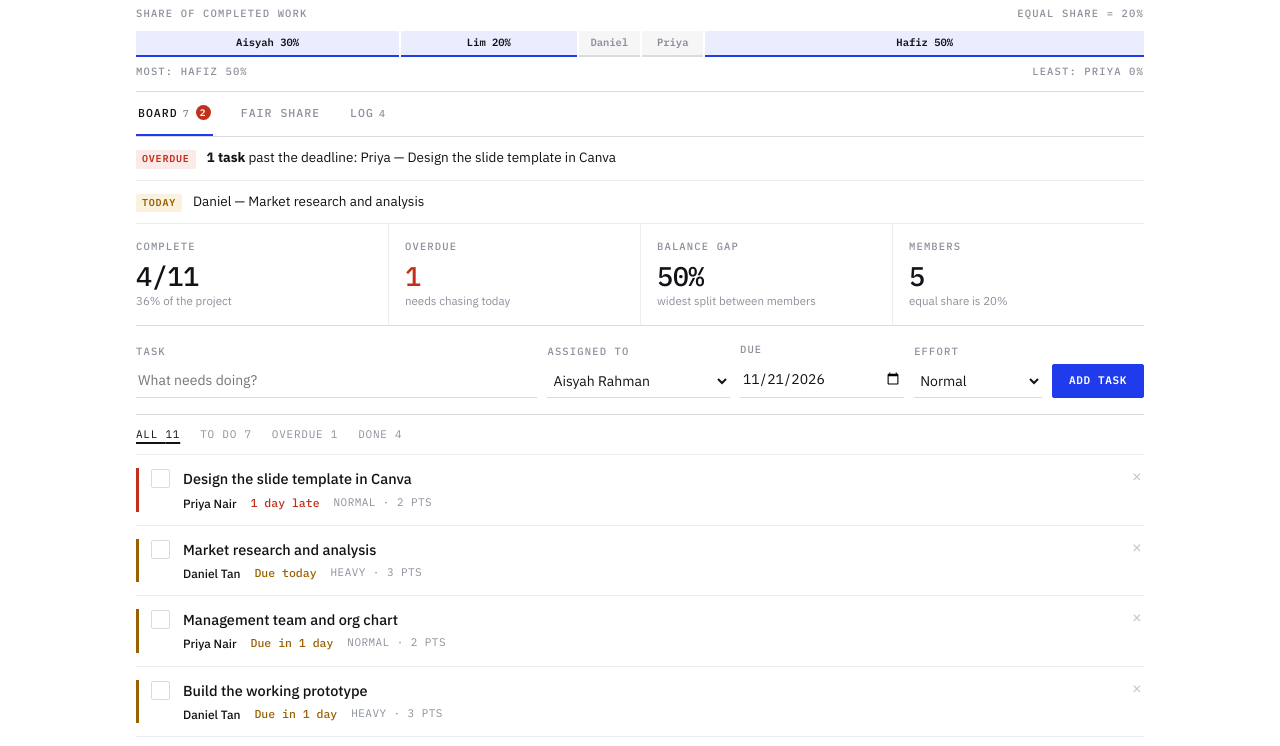
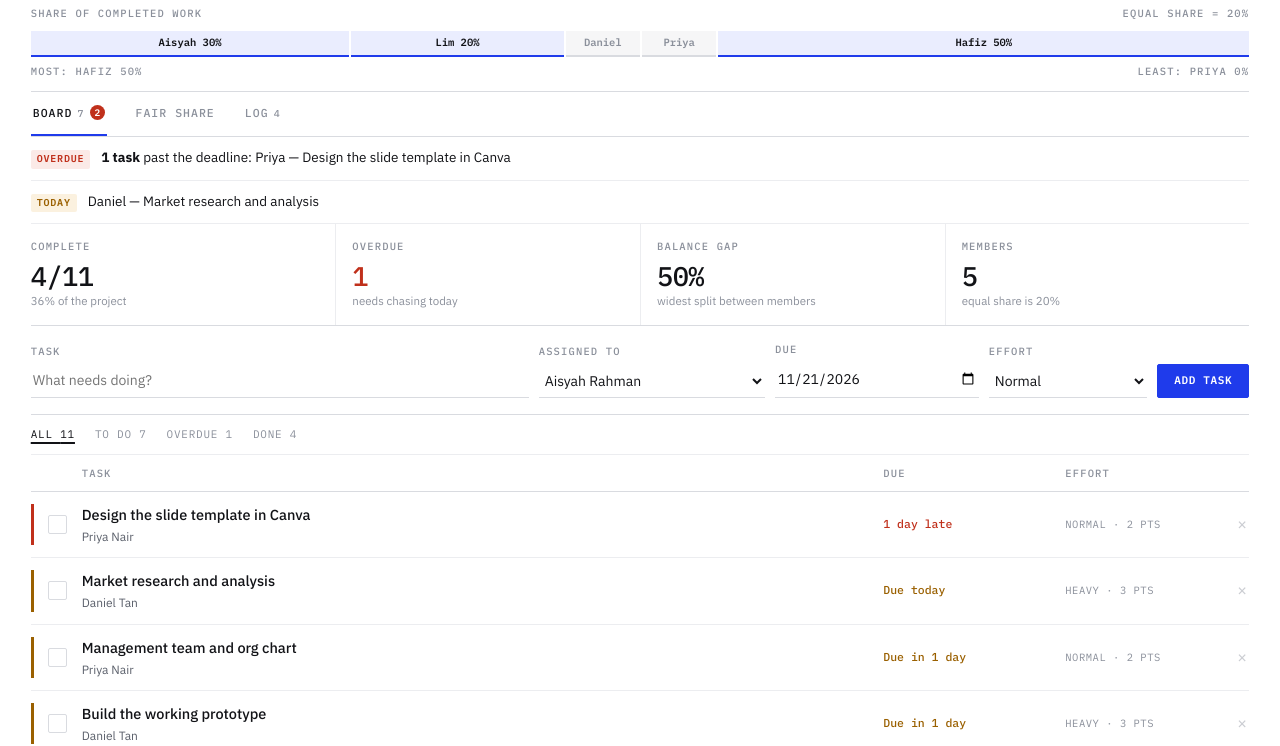
Before and after one commit to bot081226-code/evenly, a plain HTML site: page index.html in a window 1280 px wide. Shown: the part 75-821 px from the top of the page. Drawn offline with Linux system fonts and the light colour scheme.

Commit message:
版面放宽：容器 1040px → 1560px，任务列改成对齐栏位的表格
- 两侧留白太大，容器放宽并改用随宽度缩放的内距
- 任务列加上 TASK / DUE / EFFORT 栏头，到期日与工作量各自成栏
- 修正 grid 自动排版把删除钮塞进标题栏的问题（改为每格指定栏位）
- 1000px 以下仍折回标题下方堆叠

Co-Authored-By: Claude Opus 5 <noreply@anthropic.com>

```diff
--- a/index.html
+++ b/index.html
@@ -87,10 +87,11 @@ body{
   -webkit-font-smoothing:antialiased;
 }
 .app{
-  max-width:1040px;
+  /* a record sheet wants the width — the content is tabular, not running prose */
+  max-width:1560px;
   margin:0 auto;
-  padding-left:max(16px, env(safe-area-inset-left, 0px));
-  padding-right:max(16px, env(safe-area-inset-right, 0px));
+  padding-left:max(20px, min(2.4vw, 40px), env(safe-area-inset-left, 0px));
+  padding-right:max(20px, min(2.4vw, 40px), env(safe-area-inset-right, 0px));
   padding-block:0 72px;
 }
 h1,h2{margin:0;font-weight:600;letter-spacing:-.015em;text-wrap:balance}
@@ -197,31 +198,42 @@ button{cursor:pointer}
 }
 .filters button[aria-pressed="true"]{color:var(--ink);text-decoration:underline;text-underline-offset:4px;text-decoration-thickness:1.5px}
 
-/* ---------- task rows ---------- */
+/* ---------- task rows: a real table, columns aligned down the sheet ---------- */
 .rows{list-style:none;margin:0;padding:0}
-.row{display:grid;grid-template-columns:3px 20px minmax(0,1fr) auto;gap:0 12px;align-items:start;padding:13px 0;border-bottom:1px solid var(--rule-2)}
-.stripe{align-self:stretch;background:var(--rule);border-radius:0}
+.rowhead,.row{
+  display:grid;
+  grid-template-columns:3px 20px minmax(0,1fr) 168px 148px 22px;
+  gap:0 14px;align-items:center;
+}
+.rowhead{padding:11px 0 9px;border-bottom:1px solid var(--rule)}
+.rowhead span:nth-child(1){grid-column:3}
+.rowhead span:nth-child(2){grid-column:4}
+.rowhead span:nth-child(3){grid-column:5}
+.row{padding:12px 0;border-bottom:1px solid var(--rule-2)}
+/* every cell names its column: auto-placement puts definite-row items first and
+   would otherwise drop the delete button into the title column */
+.stripe{grid-column:1;align-self:stretch;background:var(--rule)}
 .row.s-late .stripe{background:var(--late)}
 .row.s-today .stripe,.row.s-soon .stripe{background:var(--soon)}
 .row.s-done .stripe{background:var(--accent)}
 .tick{
-  width:19px;height:19px;margin-top:1px;padding:0;border:1px solid var(--rule);border-radius:2px;
+  grid-column:2;width:19px;height:19px;padding:0;border:1px solid var(--rule);border-radius:2px;
   background:transparent;display:grid;place-items:center;
 }
 .tick:hover{border-color:var(--accent)}
 .tick svg{width:12px;height:12px;stroke:var(--accent-ink);opacity:0}
 .row.s-done .tick{background:var(--accent);border-color:var(--accent)}
 .row.s-done .tick svg{opacity:1}
-.cell{min-width:0}
+.cell{grid-column:3;min-width:0}
 .title{font-size:14.5px;font-weight:500;overflow-wrap:anywhere}
 .row.s-done .title{color:var(--ink-3);text-decoration:line-through;text-decoration-thickness:1px}
-.meta{display:flex;flex-wrap:wrap;gap:4px 14px;margin-top:5px;font-size:12px;color:var(--ink-2)}
-.meta .who{font-weight:500;color:var(--ink)}
-.meta .date{font-family:var(--mono);font-size:11.5px;font-variant-numeric:tabular-nums}
-.meta .late{color:var(--late);font-weight:500}
-.meta .soon{color:var(--soon);font-weight:500}
-.weight{font-family:var(--mono);font-size:11px;color:var(--ink-3);letter-spacing:.04em}
-.kill{background:none;border:none;color:var(--ink-3);opacity:.5;font-size:17px;line-height:1;padding:0 2px}
+.cell .who{font-size:12px;color:var(--ink-2);margin-top:3px}
+.meta{display:contents}
+.col-when{grid-column:4;font-family:var(--mono);font-size:11.5px;font-variant-numeric:tabular-nums;color:var(--ink-2)}
+.col-when.late{color:var(--late);font-weight:500}
+.col-when.soon{color:var(--soon);font-weight:500}
+.col-wt{grid-column:5;font-family:var(--mono);font-size:10.5px;letter-spacing:.05em;color:var(--ink-3)}
+.kill{grid-column:6;background:none;border:none;color:var(--ink-3);opacity:.45;font-size:17px;line-height:1;padding:0 2px;justify-self:end}
 .kill:hover{opacity:1;color:var(--late)}
 .blank{padding:46px 0;text-align:center;color:var(--ink-3);font-size:13.5px}
 
@@ -273,6 +285,16 @@ button{cursor:pointer}
 .app[data-view="share"] [data-view-panel="share"],
 .app[data-view="log"]   [data-view-panel="log"]{display:block}
 
+@media (max-width:1000px){
+  /* not enough width for separate columns — stack the detail under the title */
+  .rowhead{display:none}
+  .row{grid-template-columns:3px 20px minmax(0,1fr) 22px;grid-template-rows:auto auto;align-items:start}
+  .row .stripe{grid-area:1 / 1 / 3 / 2}
+  .row .tick{grid-area:1 / 2 / 2 / 3}
+  .row .cell{grid-area:1 / 3 / 2 / 4}
+  .row .kill{grid-area:1 / 4 / 2 / 5}
+  .row .meta{display:flex;flex-wrap:wrap;gap:4px 14px;grid-area:2 / 3 / 3 / 5;margin-top:5px}
+}
 @media (max-width:760px){
   .figures{grid-template-columns:repeat(2,1fr)}
   .fig{padding:13px 12px}
@@ -383,6 +405,11 @@ button{cursor:pointer}
     </form>
 
     <div class="filters" id="filters"></div>
+    <div class="rowhead" aria-hidden="true">
+      <span class="lbl">Task</span>
+      <span class="lbl">Due</span>
+      <span class="lbl">Effort</span>
+    </div>
     <ul class="rows" id="rows"></ul>
   </div>
 
@@ -649,20 +676,20 @@ button{cursor:pointer}
     }
     document.getElementById("rows").innerHTML = list.map(function(t){
       var m = member(t.who), st = status(t), d = days(t.due), when;
-      if(t.done)          when = '<span class="date">Done '+esc(ago(t.completedAt))+'</span>';
-      else if(st==="late")when = '<span class="date late">'+Math.abs(d)+' day'+(Math.abs(d)>1?"s":"")+' late</span>';
-      else if(st==="today")when= '<span class="date soon">Due today</span>';
-      else if(st==="soon")when = '<span class="date soon">Due in '+d+' day'+(d>1?"s":"")+'</span>';
-      else                when = '<span class="date">Due '+esc(shortDate(t.due))+'</span>';
+      if(t.done)          when = '<span class="col-when">Done '+esc(ago(t.completedAt))+'</span>';
+      else if(st==="late")when = '<span class="col-when late">'+Math.abs(d)+' day'+(Math.abs(d)>1?"s":"")+' late</span>';
+      else if(st==="today")when= '<span class="col-when soon">Due today</span>';
+      else if(st==="soon")when = '<span class="col-when soon">Due in '+d+' day'+(d>1?"s":"")+'</span>';
+      else                when = '<span class="col-when">Due '+esc(shortDate(t.due))+'</span>';
       return '<li class="row s-'+st+'" data-id="'+t.id+'">'+
         '<div class="stripe"></div>'+
         '<button class="tick" type="button" data-act="toggle" aria-pressed="'+(t.done?"true":"false")+'" aria-label="Mark '+esc(t.title)+' complete">'+
           '<svg viewBox="0 0 24 24" fill="none" stroke-width="3.5" stroke-linecap="round" stroke-linejoin="round"><path d="M4 12.5 L9.5 18 L20 6"/></svg>'+
         '</button>'+
         '<div class="cell"><div class="title">'+esc(t.title)+'</div>'+
-          '<div class="meta"><span class="who">'+esc(m?m.name:"Unassigned")+'</span>'+when+
-          '<span class="weight">'+EFFORT[t.effort].toUpperCase()+' · '+t.effort+' PT'+(t.effort>1?"S":"")+'</span></div>'+
-        '</div>'+
+          '<div class="who">'+esc(m?m.name:"Unassigned")+'</div></div>'+
+        '<div class="meta">'+when+
+          '<span class="col-wt">'+EFFORT[t.effort].toUpperCase()+' · '+t.effort+' PT'+(t.effort>1?"S":"")+'</span></div>'+
         '<button class="kill" type="button" data-act="del" aria-label="Delete '+esc(t.title)+'">×</button>'+
       '</li>';
     }).join("");
```
